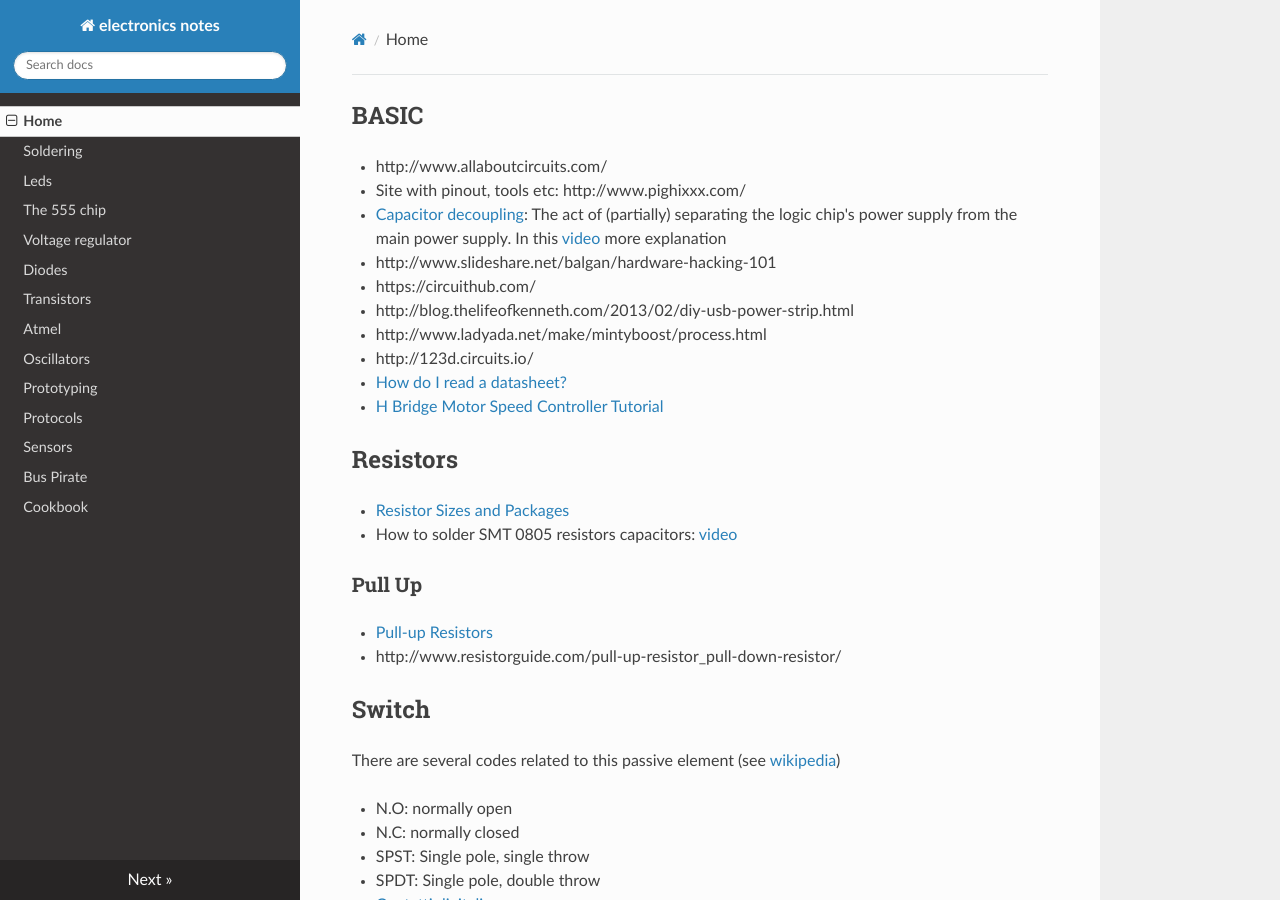
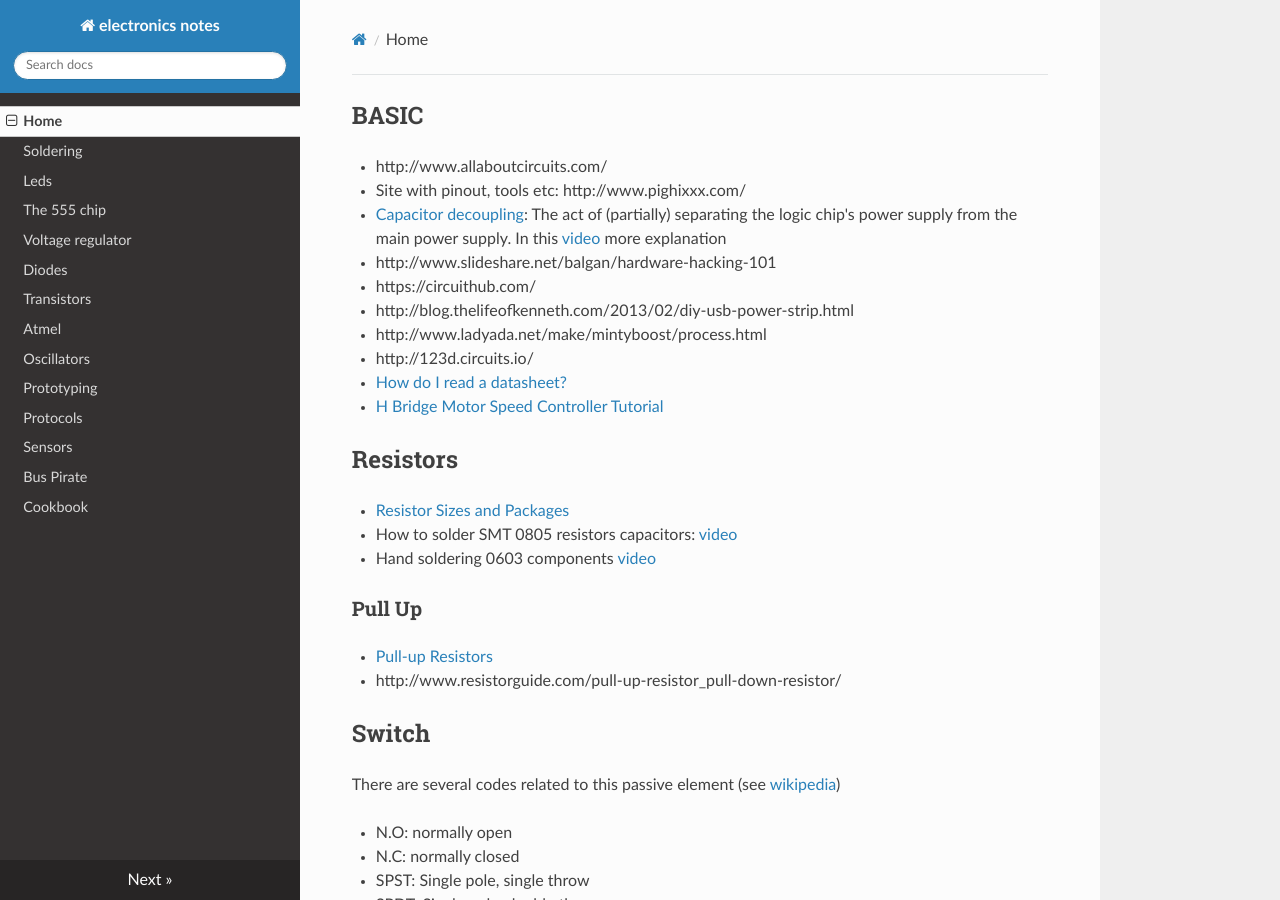
Before and after one commit to gipi/electronics-notes, an MkDocs documentation site: the page built from docs/index.md, in a window 1280 px wide and 900 px high. Built offline with MkDocs 1.6.1, drawn with Linux system fonts in a browser that asks for light colours; nearby versions of some CDN libraries; old or Windows-style settings are respelled for this version of MkDocs.

Commit message:
Add video link.

```diff
--- a/docs/index.md
+++ b/docs/index.md
@@ -19,6 +19,7 @@ BASIC
 
  - [Resistor Sizes and Packages](http://www.resistorguide.com/resistor-sizes-and-packages/)
  - How to solder SMT 0805 resistors capacitors: [video](https://www.youtube.com/watch?v=PU7wLcuqc-I)
+ - Hand soldering 0603 components [video](https://www.youtube.com/watch?v=fqHleZjTaH8)
 
 ### Pull Up
 
```
